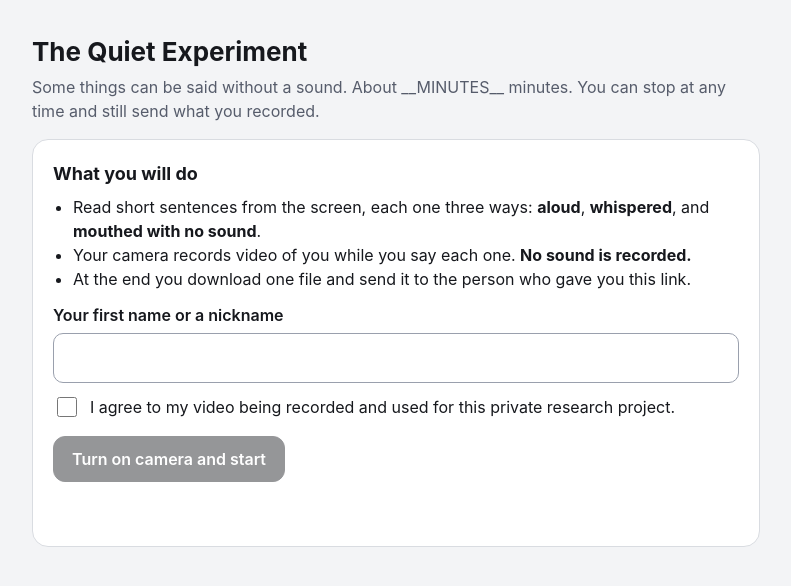
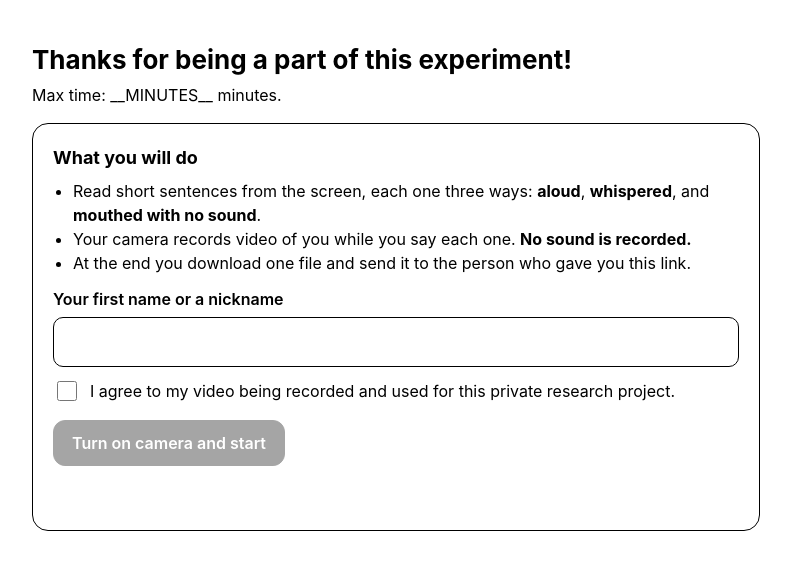
Before and after one commit to ghoshdoesdesign/tacitvoice, a plain HTML site: page collect/page.html in a window 1280 px wide. Shown: the whole page, without its empty margins (244-1035 px from the left). Drawn offline with Linux system fonts and the light colour scheme.

Commit message:
Recording page: the owner's copy, and a black-on-white design
Heading is now 'Thanks for being a part of this experiment!' with
'Max time: 30 minutes.' beneath it. All colour is removed: white page,
black text, borders and buttons.

Co-Authored-By: Claude Fable 5.2 <noreply@anthropic.com>
Claude-Session: https://claude.ai/code/session_011xVXq7eekPXwN2Az2JLbAx

```diff
--- a/collect/page.html
+++ b/collect/page.html
@@ -3,45 +3,45 @@
 <head>
 <meta charset="utf-8">
 <meta name="viewport" content="width=device-width, initial-scale=1">
-<title>The Quiet Experiment</title>
+<title>The Experiment</title>
 <style>
-  :root { --ink:#16181d; --muted:#565c6b; --line:#d9dce1; --bg:#f3f4f6; --card:#fff; --blue:#2f6be0; --orange:#b4500a; --green:#17663a; }
+  /* Black on white only. */
+  :root { --ink:#000; --paper:#fff; }
   * { box-sizing: border-box; }
-  body { margin:0; background:var(--bg); color:var(--ink); font:16px/1.5 -apple-system, "Segoe UI", Roboto, Helvetica, Arial, sans-serif; }
-  main { max-width: 760px; margin: 0 auto; padding: 24px 16px 64px; }
+  body { margin:0; background:var(--paper); color:var(--ink); font:16px/1.5 -apple-system, "Segoe UI", Roboto, Helvetica, Arial, sans-serif; }
+  main { max-width: 760px; margin: 0 auto; padding: 32px 16px 64px; }
   h1 { font-size: 26px; margin: 8px 0 4px; }
   h2 { font-size: 18px; margin: 0 0 8px; }
   p { margin: 0 0 12px; }
-  .card { background:var(--card); border:1px solid var(--line); border-radius:16px; padding:20px; margin-top:16px; }
-  .muted { color: var(--muted); }
+  .card { background:var(--paper); border:1px solid var(--ink); border-radius:16px; padding:20px; margin-top:16px; }
+  .muted { color: var(--ink); }
   ul { margin: 0 0 12px; padding-left: 20px; }
   label { display:block; font-weight:600; margin: 12px 0 6px; }
-  input[type=text] { width:100%; padding:12px; border:1px solid #9aa0ad; border-radius:10px; font:inherit; }
+  input[type=text] { width:100%; padding:12px; border:1px solid var(--ink); border-radius:10px; font:inherit; color:var(--ink); background:var(--paper); }
   .check { display:flex; gap:10px; align-items:flex-start; font-weight:400; }
-  .check input { width:20px; height:20px; margin-top:2px; flex:none; }
-  button { font:inherit; font-weight:600; min-height:46px; padding:0 18px; border-radius:12px; border:1px solid #9aa0ad; background:#fff; color:var(--ink); cursor:pointer; }
-  button.primary { background:var(--ink); color:#fff; border-color:var(--ink); }
-  button:disabled { opacity:.45; cursor:not-allowed; }
-  button:focus-visible, input:focus-visible { outline:3px solid var(--blue); outline-offset:2px; }
+  .check input { width:20px; height:20px; margin-top:2px; flex:none; accent-color:#000; }
+  button { font:inherit; font-weight:600; min-height:46px; padding:0 18px; border-radius:12px; border:1px solid var(--ink); background:var(--paper); color:var(--ink); cursor:pointer; }
+  button.primary { background:var(--ink); color:var(--paper); }
+  button:disabled { opacity:.35; cursor:not-allowed; }
+  button:focus-visible, input:focus-visible { outline:3px solid var(--ink); outline-offset:3px; }
   .row { display:flex; gap:10px; flex-wrap:wrap; align-items:center; }
   video { width:100%; max-width:420px; aspect-ratio:4/3; background:#000; border-radius:14px; transform:scaleX(-1); display:block; }
   .stage { display:flex; gap:20px; flex-wrap:wrap; }
   .stage > div { flex:1 1 300px; min-width:0; }
-  .mode { display:inline-block; font-weight:700; padding:6px 12px; border-radius:999px; color:#fff; }
-  .mode.aloud { background:var(--green); } .mode.whisper { background:var(--blue); } .mode.silent { background:var(--orange); }
+  .mode { display:inline-block; font-weight:700; padding:6px 12px; border-radius:999px; background:var(--ink); color:var(--paper); }
   .sentence { font-size:28px; line-height:1.3; font-weight:600; margin:14px 0; }
-  .bar { height:8px; border-radius:4px; background:#e3e5ea; overflow:hidden; }
-  .bar > div { height:100%; background:var(--blue); width:0; }
-  .rec { color:#b3261e; font-weight:700; }
+  .bar { height:8px; border-radius:4px; border:1px solid var(--ink); overflow:hidden; }
+  .bar > div { height:100%; background:var(--ink); width:0; }
+  .rec { font-weight:700; }
   .hidden { display:none !important; }
-  kbd { background:#fff; border:1px solid #9aa0ad; border-bottom-width:2px; border-radius:6px; padding:1px 7px; font:inherit; font-weight:600; }
+  kbd { background:var(--paper); border:1px solid var(--ink); border-bottom-width:2px; border-radius:6px; padding:1px 7px; font:inherit; font-weight:600; }
   .status { min-height:24px; margin-top:8px; }
 </style>
 </head>
 <body>
 <main>
-  <h1>The Quiet Experiment</h1>
-  <p class="muted">Some things can be said without a sound. About __MINUTES__ minutes. You can stop at any time and still send what you recorded.</p>
+  <h1>Thanks for being a part of this experiment!</h1>
+  <p>Max time: __MINUTES__ minutes.</p>
 
   <section id="intro" class="card">
     <h2>What you will do</h2>
```
Also changed, not shown: collect/index.html (+20 -20 lines).
